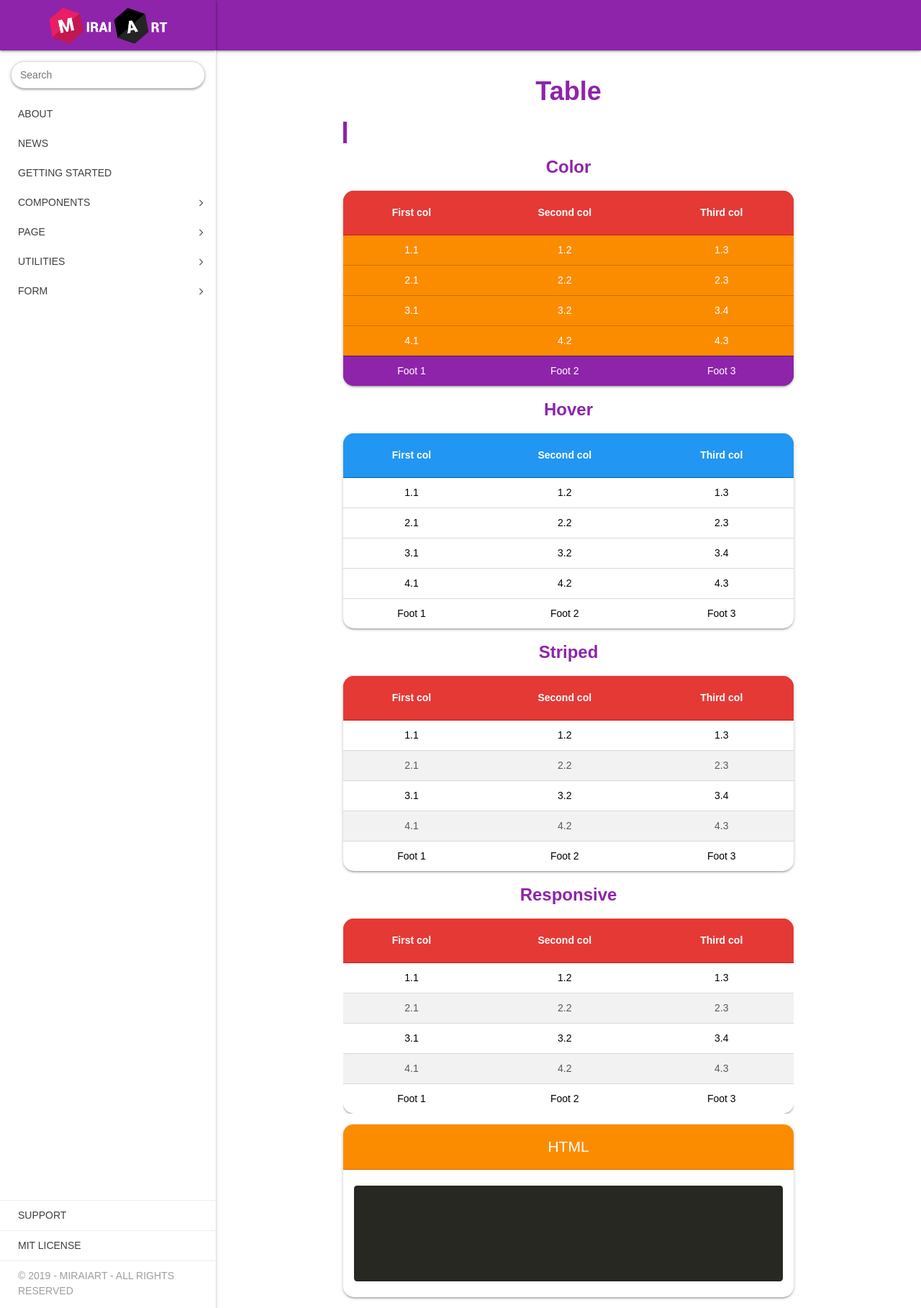
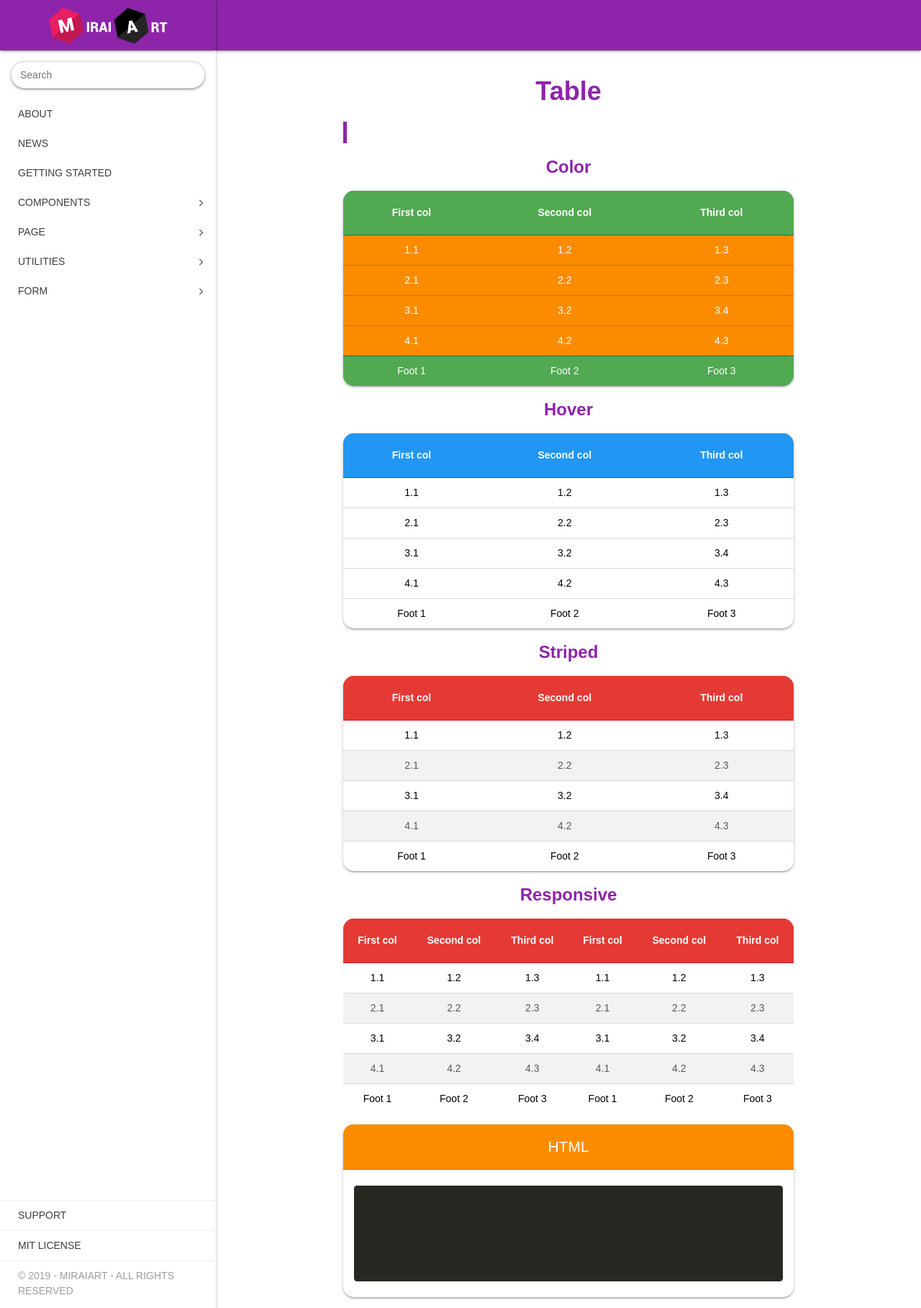
Before and after one commit to MiraiArt/miraiart.github.io, a Jekyll site: the page built from table.html, in a window 1280 px wide. Shown: the whole page at 72% size. Built offline with Jekyll 4.4.1, drawn with Linux system fonts in a browser that asks for light colours; nearby versions of some CDN libraries; comment, search, counter and statistics services are not loaded.

Commit message:
Update table.html

```diff
--- a/table.html
+++ b/table.html
@@ -15,8 +15,8 @@ title: "Component - Table"
 
 <div class="form-row">
 
-    <table class="table bg-blue table-center">
-        <thead class="thead bg-red">
+    <table class="table table-center">
+        <thead class="thead bg-green">
             <tr>
                 <th>First col</th>
                 <th>Second col</th>
@@ -46,7 +46,7 @@ title: "Component - Table"
                 <td>4.3</td>
             </tr>
         </tbody>
-        <tfoot class="tfoot bg-purple">
+        <tfoot class="tfoot bg-green">
             <tr>
                 <td>Foot 1</td>
                 <td>Foot 2</td>
@@ -155,9 +155,12 @@ title: "Component - Table"
 
     <div class="responsive-table">
 
-        <table class="table table-center table-striped">
+        <table class="table table-center table-striped no-shadow">
             <thead class="thead bg-red">
                 <tr>
+                    <th>First col</th>
+                    <th>Second col</th>
+                    <th>Third col</th>
                     <th>First col</th>
                     <th>Second col</th>
                     <th>Third col</th>
@@ -169,8 +172,14 @@ title: "Component - Table"
                     <td>1.1</td>
                     <td>1.2</td>
                     <td>1.3</td>
+                    <td>1.1</td>
+                    <td>1.2</td>
+                    <td>1.3</td>
                 </tr>
                 <tr>
+                    <td>2.1</td>
+                    <td>2.2</td>
+                    <td>2.3</td>
                     <td>2.1</td>
                     <td>2.2</td>
                     <td>2.3</td>
@@ -179,8 +188,14 @@ title: "Component - Table"
                     <td>3.1</td>
                     <td>3.2</td>
                     <td>3.4</td>
+                    <td>3.1</td>
+                    <td>3.2</td>
+                    <td>3.4</td>
                 </tr>
                 <tr>
+                    <td>4.1</td>
+                    <td>4.2</td>
+                    <td>4.3</td>
                     <td>4.1</td>
                     <td>4.2</td>
                     <td>4.3</td>
@@ -188,6 +203,9 @@ title: "Component - Table"
             </tbody>
             <tfoot class="tfoot">
                 <tr>
+                    <td>Foot 1</td>
+                    <td>Foot 2</td>
+                    <td>Foot 3</td>
                     <td>Foot 1</td>
                     <td>Foot 2</td>
                     <td>Foot 3</td>
```
